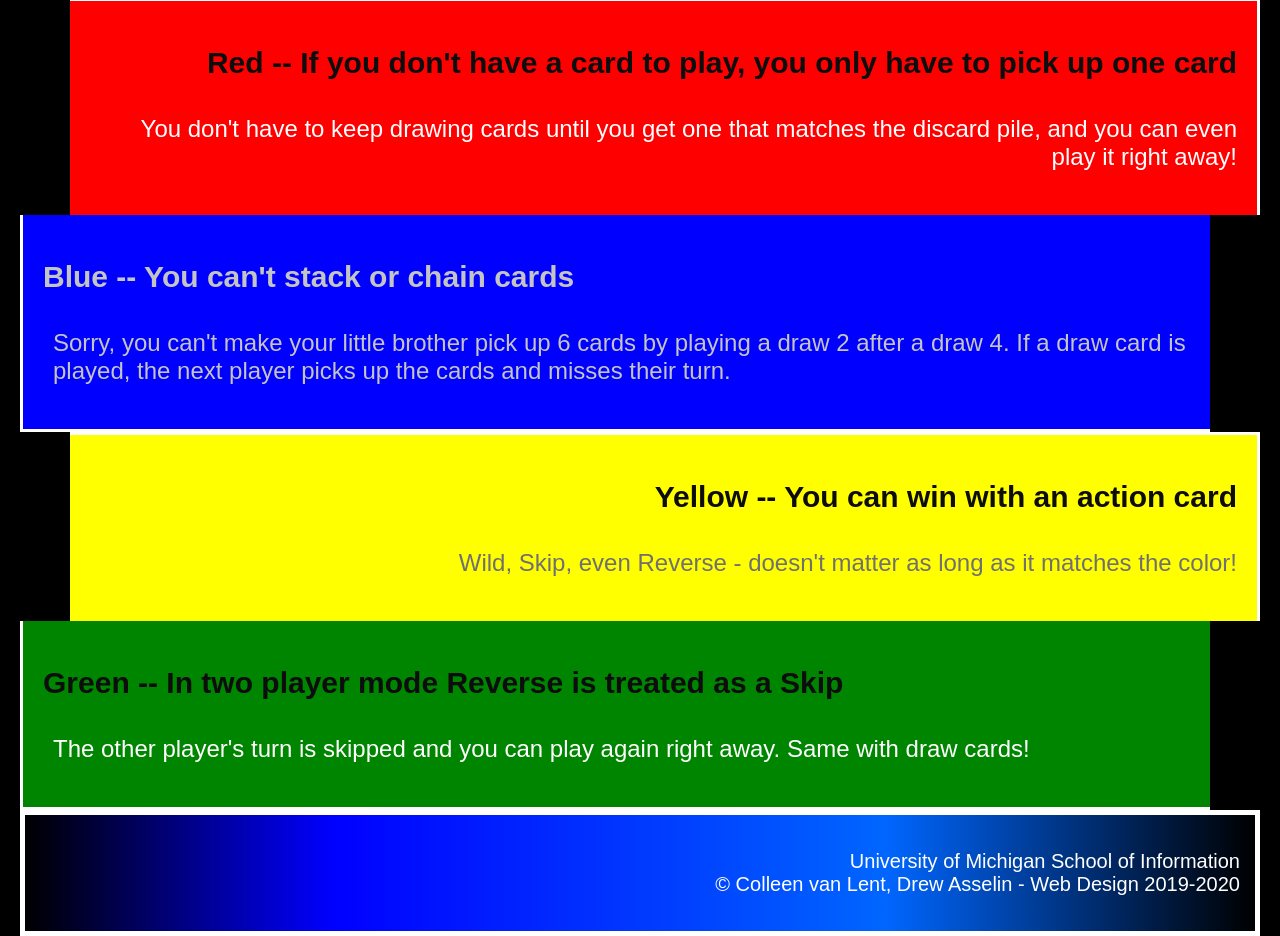
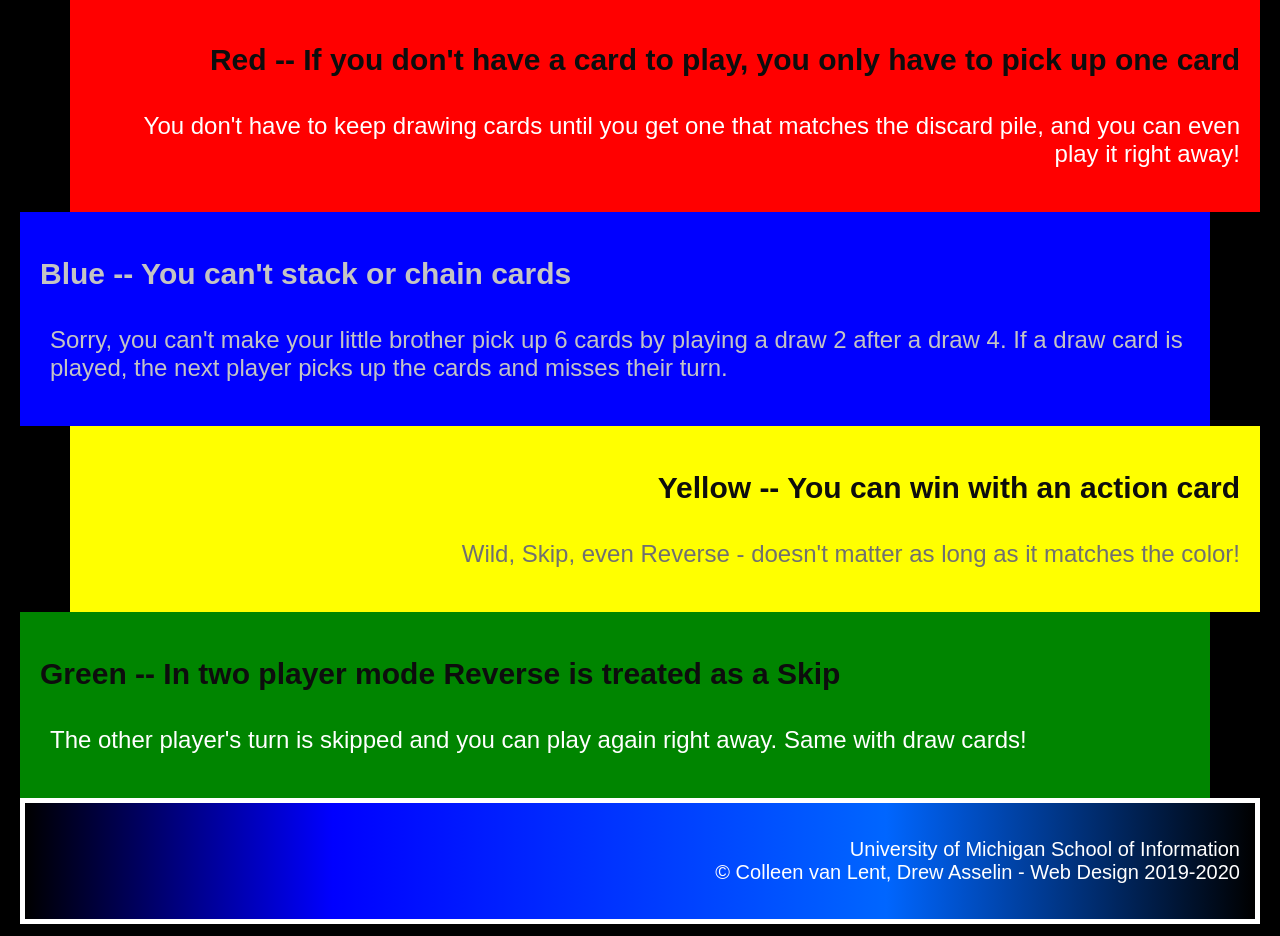
Before and after one commit to sisichen1/hw2-2023, a plain HTML site: page index.html in a window 1280 px wide. Shown: the part 620-1556 px from the top of the page. Drawn offline with Linux system fonts and the light colour scheme.

Commit message:
Update style.css

```diff
--- a/css/style.css
+++ b/css/style.css
@@ -1,5 +1,5 @@
 body{
-    font-family: Arial, Verdana, sans-serif;
+    font-family: Arial, Verdana;
     background-color: #000000;
     color:#ffffff;
     margin: 20px 20px 0 20px;
@@ -39,6 +39,7 @@ div{
     background-color: #ff0000;
     text-align: right;
     margin-left:50px;
+    border:none;
     border-bottom:2px;
     border-left:5px;
 }
@@ -46,6 +47,7 @@ div{
     background-color: #0000ff;
     text-align: left;
     margin-right:50px;
+    border:none;
     border-right:5px;
     border-top:2px;
     color:#c4c4c4;
@@ -57,6 +59,7 @@ div{
     background-color: #ffff00;
     text-align:right;
     margin-left:50px;
+    border:none;
     border-bottom:2px;
     border-left:5px;
     color:#707070;
@@ -64,6 +67,7 @@ div{
 .green{
     background-color: #008500;
     text-align: left;
+    border:none;
     margin-right: 50px;
     border-right: 5px;
     border-top:2px;
```
